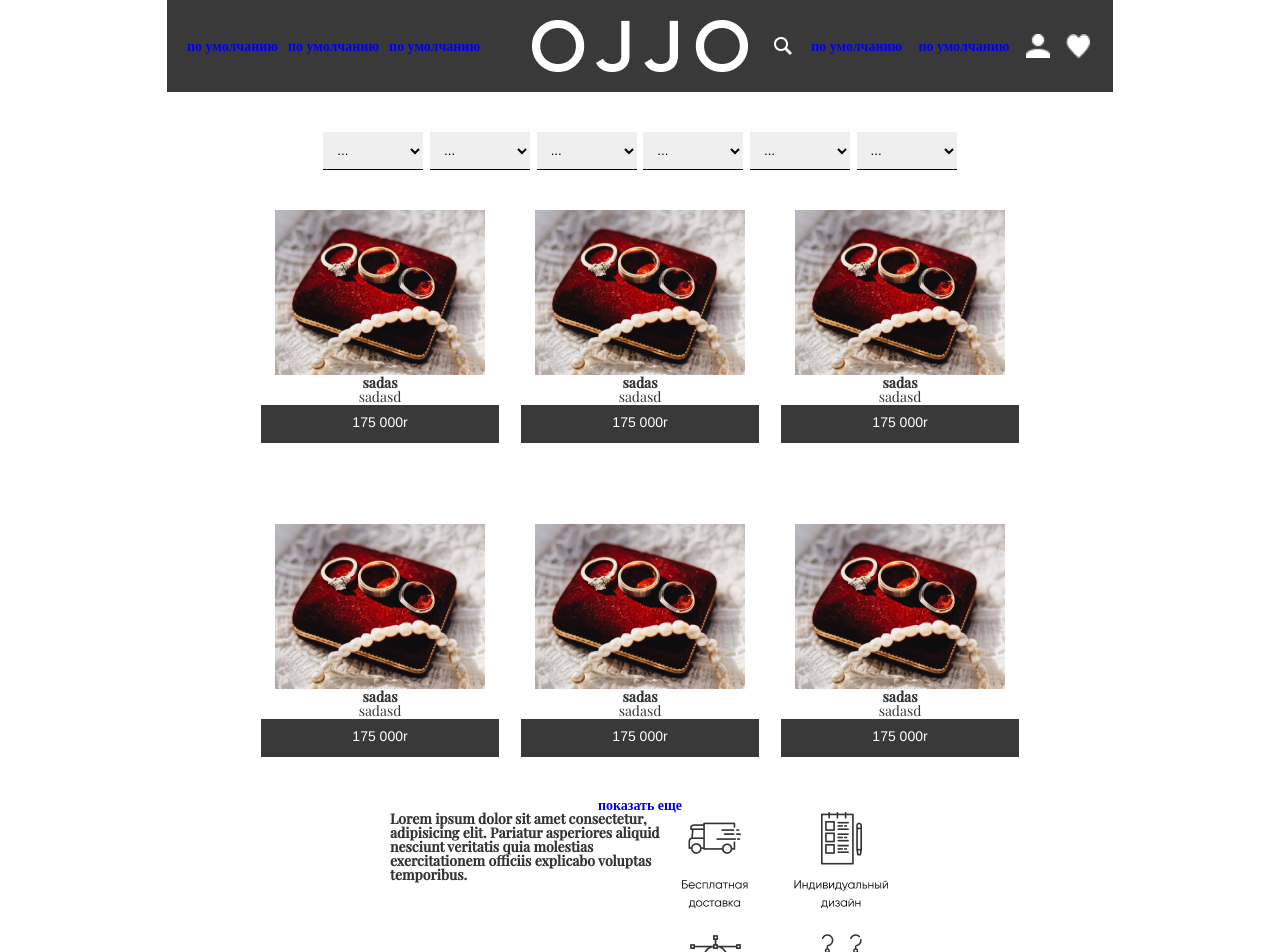
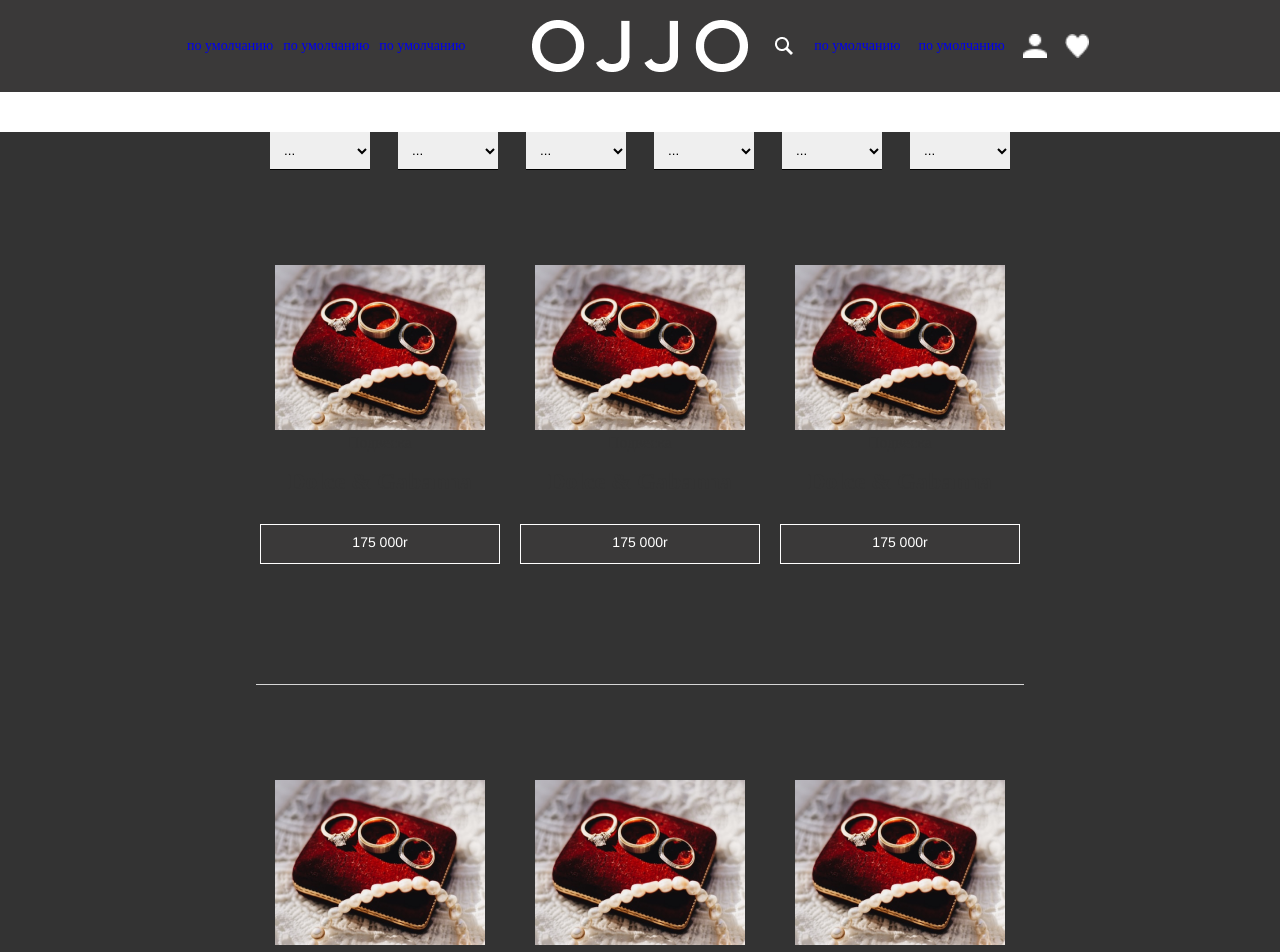
Before and after one commit to GeoSv23/funk_catalog, a React (Vite) app: page / in a window 1280 px wide. Shown: the top 952 px of the page. Built offline with nearby package versions, Linux system fonts and the light colour scheme.

Commit message:
стили начало

```diff
--- a/index.html
+++ b/index.html
@@ -7,7 +7,6 @@
     <link rel="stylesheet" type="text/css" href="/src/style.scss" />
   </head>
   <body>
-    <div class="container">
     <header class="header__general">
       <div class="header__info">
         <a class="header__a" href="#">по умолчанию</a>
@@ -31,6 +30,7 @@
         </a>
       </div>
     </header>
+    <div class="container">
       <div class="container__general">
         <div class="catalog__options">
           <select class="catalog__options_selector" id="">
@@ -85,8 +85,8 @@
                 alt=""
               />
             </a>
-            <p class="catalogCards__preDesc">sadas</p>
-            <h1 class="catalogCards__desc">sadasd</h1>
+            <p class="catalogCards__preDesc">Подвеска</p>
+            <h1 class="catalogCards__desc">Dolce & Gabanna</h1>
             <h1 class="catalogCards__coast">175 000r</h1>
           </div>
           <div class="catalogCards__card">
@@ -97,8 +97,8 @@
                 alt=""
               />
             </a>
-            <p class="catalogCards__preDesc">sadas</p>
-            <h1 class="catalogCards__desc">sadasd</h1>
+            <p class="catalogCards__preDesc">Подвеска</p>
+            <h1 class="catalogCards__desc">Dolce & Gabanna</h1>
             <h1 class="catalogCards__coast">175 000r</h1>
           </div>
           <div class="catalogCards__card">
@@ -109,11 +109,12 @@
                 alt=""
               />
             </a>
-            <p class="catalogCards__preDesc">sadas</p>
-            <h1 class="catalogCards__desc">sadasd</h1>
+            <p class="catalogCards__preDesc">Подвеска</p>
+            <h1 class="catalogCards__desc">Dolce & Gabanna</h1>
             <h1 class="catalogCards__coast">175 000r</h1>
           </div>
         </div>
+        <div class="lineBetweenCards"></div>
         <div class="catalogCards">
           <div class="catalogCards__card">
             <a class="catalogCards__imageLink" href="">
@@ -123,8 +124,8 @@
                 alt=""
               />
             </a>
-            <p class="catalogCards__preDesc">sadas</p>
-            <h1 class="catalogCards__desc">sadasd</h1>
+            <p class="catalogCards__preDesc">Подвеска</p>
+            <h1 class="catalogCards__desc">Dolce & Gabanna</h1>
             <h1 class="catalogCards__coast">175 000r</h1>
           </div>
           <div class="catalogCards__card">
@@ -135,8 +136,8 @@
                 alt=""
               />
             </a>
-            <p class="catalogCards__preDesc">sadas</p>
-            <h1 class="catalogCards__desc">sadasd</h1>
+            <p class="catalogCards__preDesc">Подвеска</p>
+            <h1 class="catalogCards__desc">Dolce & Gabanna</h1>
             <h1 class="catalogCards__coast">175 000r</h1>
           </div>
           <div class="catalogCards__card">
@@ -147,12 +148,12 @@
                 alt=""
               />
             </a>
-            <p class="catalogCards__preDesc">sadas</p>
-            <h1 class="catalogCards__desc">sadasd</h1>
+            <p class="catalogCards__preDesc">Подвеска</p>
+            <h1 class="catalogCards__desc">Dolce & Gabanna</h1>
             <h1 class="catalogCards__coast">175 000r</h1>
           </div>
         </div>
-        <a href="#">показать еще</a>
+        <a class="moreButton" href="#">показать еще</a>
         <div class="delivery">
           <div class="delivery__desc">
             Lorem ipsum dolor sit amet consectetur, adipisicing elit. Pariatur
--- a/src/catalogStyle.scss
+++ b/src/catalogStyle.scss
@@ -1,5 +1,23 @@
 @mixin breakPointSmall {
-    @media screen and (min-width: 1400px) {
+    @media screen and (min-width: 576px) {
+      @content;
+    }
+  }
+
+  @mixin breakPointMedium {
+    @media screen and (min-width: 768px) {
+      @content;
+    }
+  }
+
+  @mixin breakPointBig {
+    @media screen and (min-width: 992px) {
+      @content;
+    }
+  }
+
+  @mixin breakPointBigest {
+    @media screen and (min-width: 1200px) {
       @content;
     }
   }
@@ -108,7 +126,7 @@
   }
 
   .container__general {
-    width: 50%;
+    width: 60%;
     display: flex;
     flex-direction: column;
     align-items: center;
@@ -132,14 +150,65 @@
     gap: 20px;
     display: flex;
     text-align: center;
-    padding: 40px;
+    padding: 95px;
+    margin-bottom: 25px;
+
   }
+
+
+.catalogCards__preDesc {
+  font-family: Gilroy;
+  font-size: 16px;
+  font-style: normal;
+  font-weight: 400;
+  line-height: 150%;
+  margin-bottom: 10px;
+}
+
+
+.catalogCards__desc {
+  font-family: Gilroy;
+  font-size: 24px;
+  font-style: normal;
+  font-weight: 600;
+  line-height: 140%;
+  margin-bottom: 25px;
+}
+
 
 .catalogCards__coast {
   @include buttonStyle;
 }
 
+
+.lineBetweenCards {
+  width: 100%;
+  border-bottom: 1px solid #D6D6D6;
+}
+
+.moreButton {
+  @include buttonStyle;
+  margin-bottom: 40px;
+}
+
 .delivery {
-    max-width: 500px;
   display: flex;
+  justify-content: space-around;
+  font-family: Gilroy;
+  font-size: 16px;
+  font-style: normal;
+  font-weight: 400;
+  line-height: 150%;
+  width: 100%;
+  margin-bottom: 40px;
 }
+
+
+.delivery__desc {
+  width: 50%;
+}
+
+.delivery__icons {
+  text-align: center;
+  width: 50%;
+}
--- a/src/style.scss
+++ b/src/style.scss
@@ -4,7 +4,25 @@
 @import url(map.scss);
 
 @mixin breakPointSmall {
-  @media screen and (min-width: 1400px) {
+  @media screen and (min-width: 576px) {
+    @content;
+  }
+}
+
+@mixin breakPointMedium {
+  @media screen and (min-width: 768px) {
+    @content;
+  }
+}
+
+@mixin breakPointBig {
+  @media screen and (min-width: 992px) {
+    @content;
+  }
+}
+
+@mixin breakPointBigest {
+  @media screen and (min-width: 1200px) {
     @content;
   }
 }
@@ -70,7 +88,7 @@ $light: #fff;
 //     }
 // }
 
-@include breakPointSmall {
+@include breakPointBigest {
   .container {
     background-color: $dark;
   }
```
Lines whose indentation alone changed are shown as unchanged.
